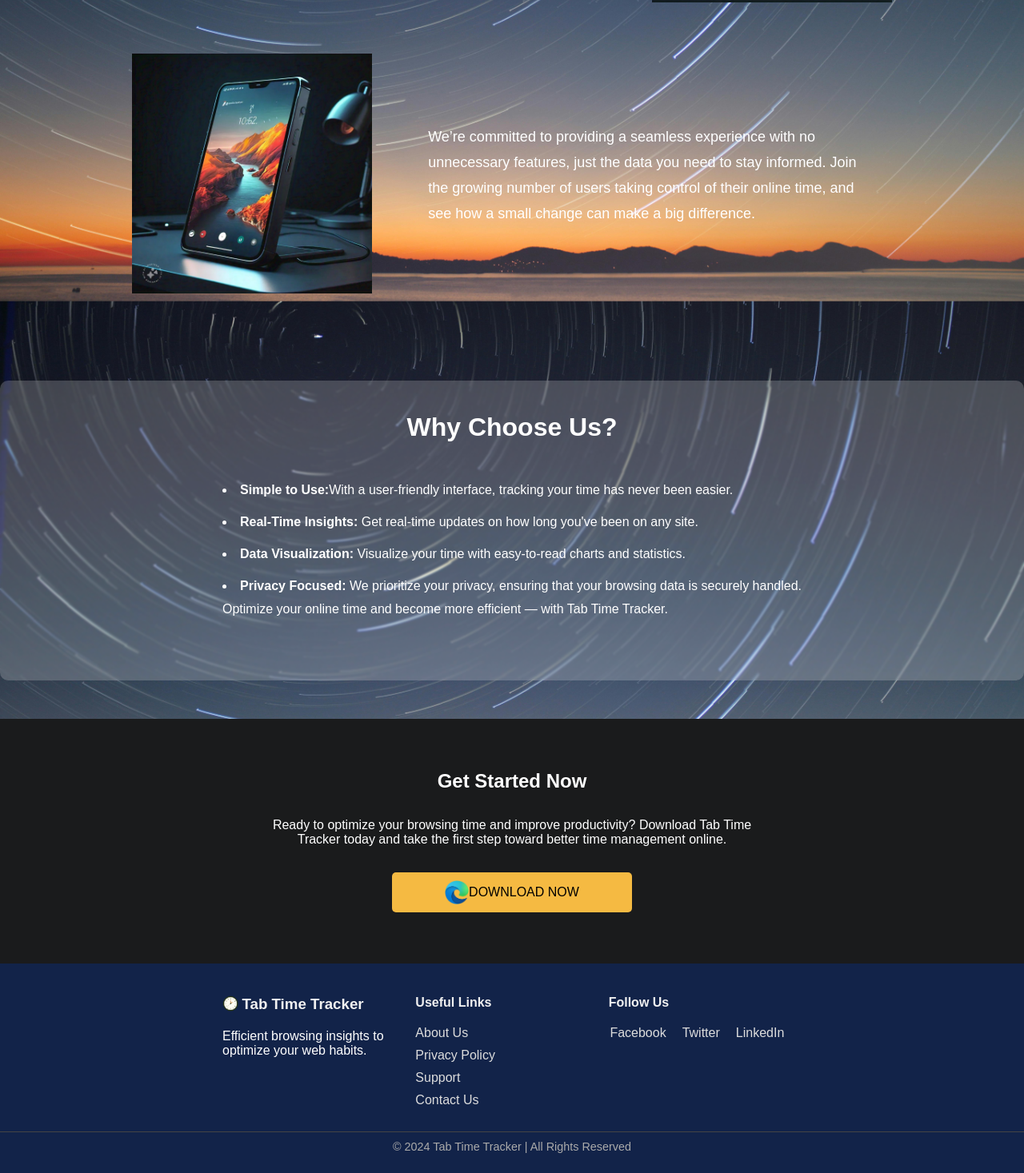
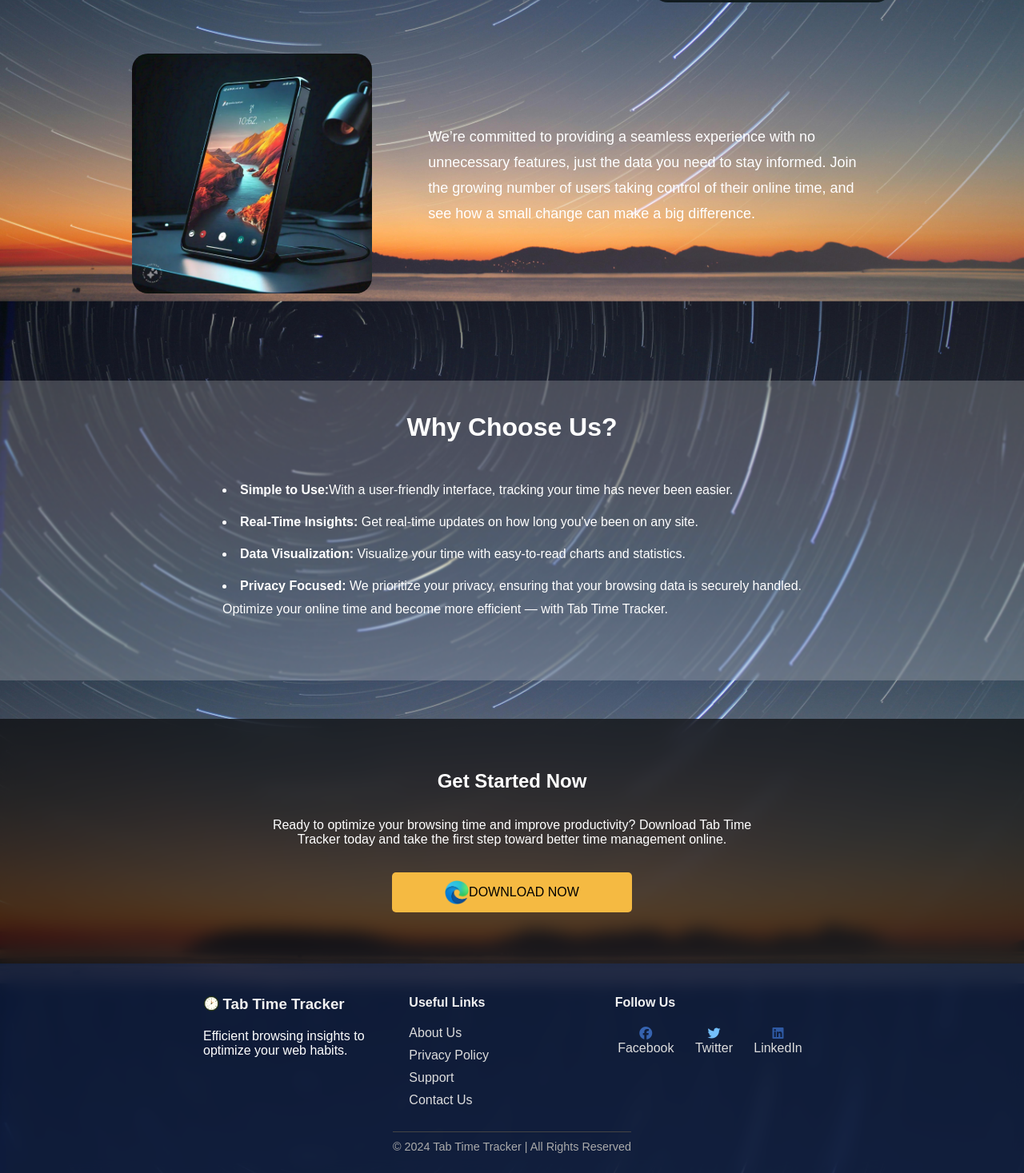
Before and after one commit to ShaikAyub7/Extension-Website, a React (Vite) app: page / in a window 1280 px wide. Shown: the part 1330-2797 px from the top of the page at 80% size. Built offline with nearby package versions, Linux system fonts and the light colour scheme.

Commit message:
background change

```diff
--- a/index.html
+++ b/index.html
@@ -5,6 +5,13 @@
     <link rel="icon" type="image/svg+xml/png" href="./src/images/logo3.png" />
     <meta name="viewport" content="width=device-width, initial-scale=1.0" />
     <title>Tab Time Tracker</title>
+    <link
+      rel="stylesheet"
+      href="https://cdnjs.cloudflare.com/ajax/libs/font-awesome/6.6.0/css/all.min.css"
+      integrity="sha512-Kc323vGBEqzTmouAECnVceyQqyqdsSiqLQISBL29aUW4U/M7pSPA/gEUZQqv1cwx4OnYxTxve5UMg5GT6L4JJg=="
+      crossorigin="anonymous"
+      referrerpolicy="no-referrer"
+    />
     <script
       async
       src="https://pagead2.googlesyndication.com/pagead/js/adsbygoogle.js?client=ca-pub-9111059587670295"
--- a/src/components/Footer.jsx
+++ b/src/components/Footer.jsx
@@ -40,19 +40,34 @@ const Footer = () => {
         </div>
         <div className="footer-right">
           <h4>Follow Us</h4>
-          <ul className="social-icons">
+          <ul
+            className="social-icons"
+            style={{ textAlign: "center", padding: "1px" }}
+          >
             <li>
               <a href="https://facebook.com" target="_blank" rel="noreferrer">
+                <i
+                  class="fa-brands fa-facebook"
+                  style={{ color: " #3663b0" }}
+                ></i>
                 Facebook
               </a>
             </li>
             <li>
               <a href="https://twitter.com" target="_blank" rel="noreferrer">
+                <i
+                  class="fa-brands fa-twitter"
+                  style={{ color: " #74C0FC" }}
+                ></i>
                 Twitter
               </a>
             </li>
             <li>
               <a href="https://linkedin.com" target="_blank" rel="noreferrer">
+                <i
+                  class="fa-brands fa-linkedin"
+                  style={{ color: "#2e59a3" }}
+                ></i>
                 LinkedIn
               </a>
             </li>
--- a/src/index.css
+++ b/src/index.css
@@ -94,7 +94,6 @@ a {
   background-color: rgba(18, 35, 73, 0.7);
   backdrop-filter: blur(5px);
   -webkit-backdrop-filter: blur(10px);
-  border-radius: 10px;
 }
 
 /* Content Styling */
@@ -190,7 +189,7 @@ a {
 }
 .aboutImgConatiner img {
   max-width: 300px;
-
+  border-radius: 20px;
   /* justify-content: left; */
 
   object-fit: cover;
@@ -224,22 +223,28 @@ a {
   line-height: 2.5rem;
 }
 .ChooseUs {
-  background-color: rgba(
-    255,
-    255,
-    255,
-    0.2
-  ); /* Slightly transparent background */
+  background-color: rgba(255, 255, 255, 0.2);
   padding: 40px;
   color: #fff;
   text-align: center;
-  backdrop-filter: blur(1px); /* Applies the blur effect */
-  -webkit-backdrop-filter: blur(10px); /* For Safari support */
-  border-radius: 10px; /* Optional: Add rounded corners for a better look */
+  backdrop-filter: blur(1px);
+  -webkit-backdrop-filter: blur(10px);
+}
+@keyframes slideUp {
+  from {
+    transform: translateY(100px);
+    opacity: 0;
+  }
+  to {
+    transform: translateY(0);
+    opacity: 1;
+  }
 }
 
 .getStart {
-  background-color: #1a1b1c;
+  background-color: rgba(9, 9, 10, 0.7);
+  backdrop-filter: blur(10px);
+  -webkit-backdrop-filter: blur(10px);
   color: #fff;
   margin: 0 auto;
   margin-top: 3rem;
@@ -248,6 +253,7 @@ a {
   align-items: center;
   padding: 5%;
   text-align: center;
+  animation: slideUp 5s ease-out;
 }
 .getStart h2 {
   margin-bottom: 2rem;
@@ -276,12 +282,14 @@ a {
   transition: background-color 0.3s ease, transform 0.2s;
 }
 .footer {
-  background-color: #122349;
+  background-color: rgba(13, 28, 60, 0.8);
   color: #fff;
   padding: 40px 0;
-  /* text-align: s; */
+  backdrop-filter: blur(10px);
+  -webkit-backdrop-filter: blur(10px);
   display: flex;
   flex-direction: column;
+  align-items: center;
 }
 
 .footer-container {
```
Also changed, not shown: src/images/WhatsApp Image 2024-09-23 at 15.47.25_26e116bb.jpg (added), src/images/WhatsApp Image 2024-09-23 at 15.47.25_5c169864.jpg (added).
